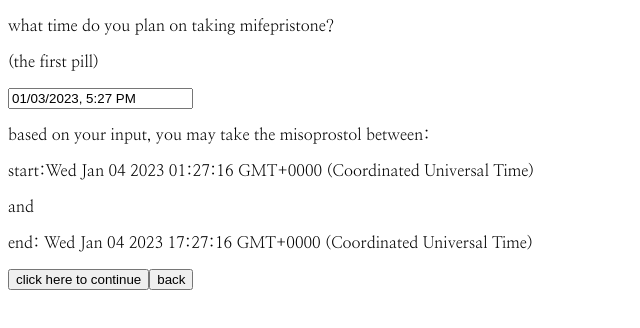
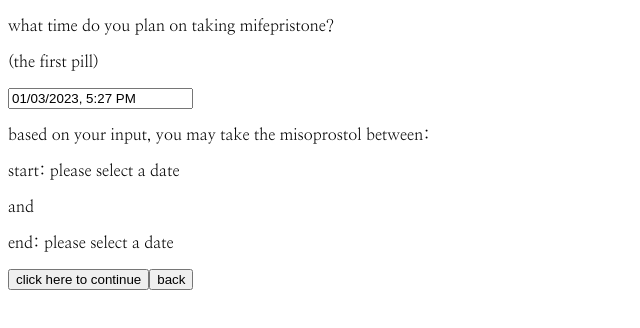
Before and after one commit to lilyshowlader/mifemiso, a React (Create React App) app: page /mife in a window 1280 px wide. Shown: the top 328 px of the page, without its empty margins (0-640 px from the left). Built offline with nearby package versions, Linux system fonts and the light colour scheme.

Commit message:
remove handleDateChange from return, modify newDate attributes

```diff
--- a/src/Components/Mife/Mife.jsx
+++ b/src/Components/Mife/Mife.jsx
@@ -2,51 +2,86 @@ import React, { useState } from "react";
 import DatePicker from "react-datepicker";
 import "react-datepicker/dist/react-datepicker.css";
 import { Link } from "react-router-dom";
-function Mife () {
-  const initialDate = new Date()
-  const [twentyFourHours, setTwentyFourHours] = useState(new Date());
-  const [eightHours, setEightHours] = useState(new Date())
 
+function Mife() {
+  const [selectedDate, setSelectedDate] = useState(new Date());
+  const [startDate, setStartDate] = useState(null);
+  const [endDate, setEndDate] = useState(null);
 
-  // function below to add eight hours to initialDate
-  function addEightHours(initialDate, hours) {
-    eightHours.setHours(eightHours.getHours() + hours);
-    return eightHours;
+  // function to add 8 hours to the selectedDate
+  function calculateStartDate(date) {
+    const newDate = new Date(date);
+    newDate.setFullYear(date.getFullYear());
+    newDate.setMonth(date.getMonth());
+    newDate.setDate(date.getDate());
+    newDate.setHours(date.getHours() + 8);
+    newDate.setMinutes(date.getMinutes());
+    return newDate;
   }
-  const start = addEightHours(eightHours, 8);
 
-  // function below to add twenty four hours to initialDate
-  function addTwentyFourHours(initialDate, hours) {
-    twentyFourHours.setHours(twentyFourHours.getHours() + hours)
-    return twentyFourHours;
+  // function to add 24 hours to the selectedDate
+  function calculateEndDate(date) {
+    const newDate = new Date(date);
+    newDate.setFullYear(date.getFullYear());
+    newDate.setMonth(date.getMonth());
+    newDate.setDate(date.getDate());
+    newDate.setHours(date.getHours() + 24);
+    newDate.setMinutes(date.getMinutes());
+    return newDate;
   }
-  const end = addTwentyFourHours(twentyFourHours, 24);
+
+  // onChange event handler for the datepicker
+  const handleDateChange = (date) => {
+    setSelectedDate(date);
+    setStartDate(calculateStartDate(date));
+    setEndDate(calculateEndDate(date));
+  };
 
   return (
     <>
       <p>what time do you plan on taking mifepristone?</p>
       <p>(the first pill)</p>
       <DatePicker
-  selected={initialDate}
-  onChange={(initialDate) =>{setEightHours(initialDate); setTwentyFourHours(initialDate)}}
+        selected={selectedDate}
+        onChange={handleDateChange}
         showTimeSelect
-  dateFormat="Pp"/>
+        dateFormat="Pp"
+      />
       <p>based on your input, you may take the misoprostol between:</p>
-  <p>start:{start.toString()}</p>
+
+      <p> start:{" "}
+        {startDate ? startDate.toLocaleString("en-US", {
+        year: "numeric",
+        month: "short",
+        day: "numeric",
+        hour: "numeric",
+        minute: "numeric",
+        hour12: true,
+      }) : "please select a date"}
+      </p>
+
       <p> and </p>
-  <p>end: {end.toString()}</p>
+
+      <p>
+        end:{" "}
+        {endDate ? endDate.toLocaleString("en-US", {
+        year: "numeric",
+        month: "short",
+        day: "numeric",
+        hour: "numeric",
+        minute: "numeric",
+        hour12: true,
+        }) : "please select a date"}
+      </p>
       <Link to="/instructions">
-      <button type="button">
-      click here to continue
-      </button>
+        <button type="button">click here to continue</button>
       </Link>
       <Link to="/pilldescription">
-      <button type="button">
-      back
-      </button>
+        <button type="button">back</button>
         </Link>
+
         </>
-  )
+  );
 }
 
-export default Mife
+export default Mife;
```
Lines whose indentation alone changed are shown as unchanged.
